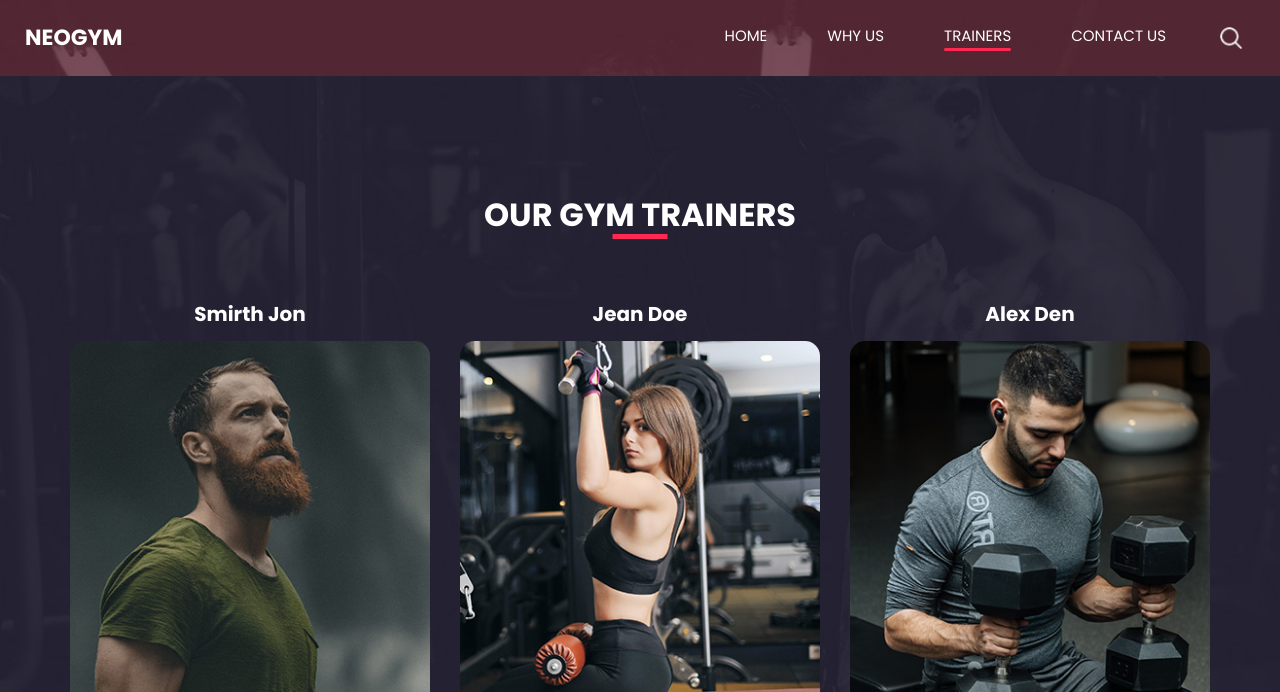
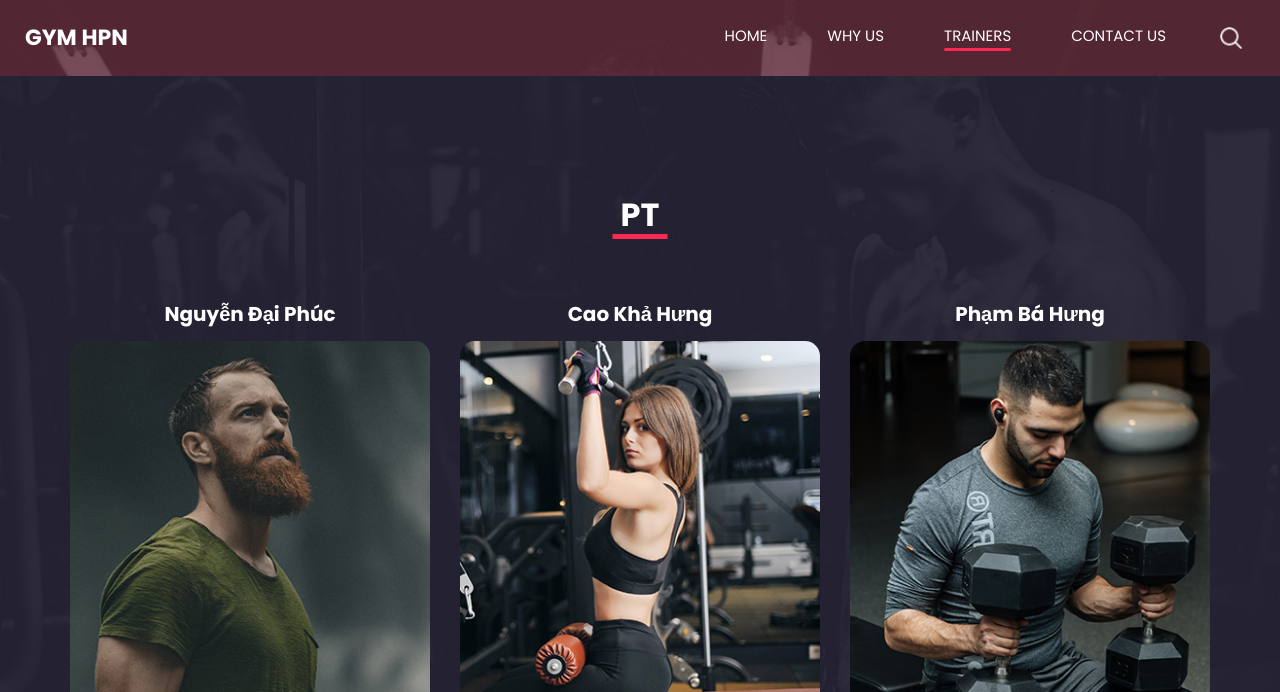
Before and after one commit to Ovaltine1006/Ovaltine1006.github.io, a plain HTML site: page trainer.html in a window 1280 px wide. Shown: the top 692 px of the page. Drawn offline with nearby package versions, Linux system fonts and the light colour scheme.

Commit message:
Update trainer.html

```diff
--- a/trainer.html
+++ b/trainer.html
@@ -12,7 +12,7 @@
   <meta name="description" content="" />
   <meta name="author" content="" />
 
-  <title>Neogym</title>
+  <title>GYM HPN</title></title>
 
   <!-- slider stylesheet -->
   <link rel="stylesheet" type="text/css" href="https://cdnjs.cloudflare.com/ajax/libs/OwlCarousel2/2.3.4/assets/owl.carousel.min.css" />
@@ -36,7 +36,7 @@
         <nav class="navbar navbar-expand-lg custom_nav-container ">
           <a class="navbar-brand" href="index.html">
             <span>
-              Neogym
+              GYM HPN
             </span>
           </a>
           <button class="navbar-toggler" type="button" data-toggle="collapse" data-target="#navbarSupportedContent" aria-controls="navbarSupportedContent" aria-expanded="false" aria-label="Toggle navigation">
@@ -80,7 +80,7 @@
     <div class="container">
       <div class="heading_container">
         <h2>
-          Our Gym Trainers
+          PT
         </h2>
       </div>
       <div class="row">
@@ -88,7 +88,7 @@
           <div class="box">
             <div class="name">
               <h5>
-                Smirth Jon
+                Nguyễn Đại Phúc
               </h5>
             </div>
             <div class="img-box">
@@ -111,7 +111,7 @@
           <div class="box">
             <div class="name">
               <h5>
-                Jean Doe
+                Cao Khả Hưng
               </h5>
             </div>
             <div class="img-box">
@@ -134,7 +134,7 @@
           <div class="box">
             <div class="name">
               <h5>
-                Alex Den
+                Phạm Bá Hưng
               </h5>
             </div>
             <div class="img-box">
```
